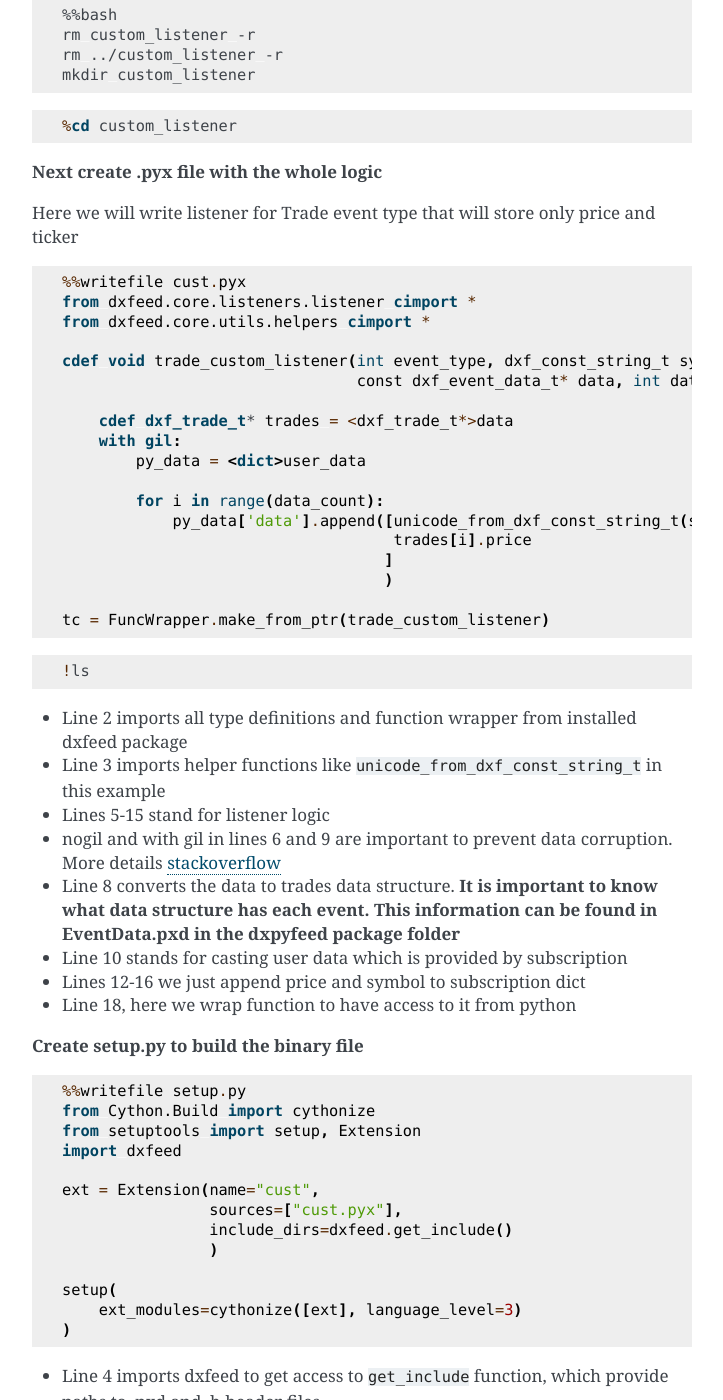
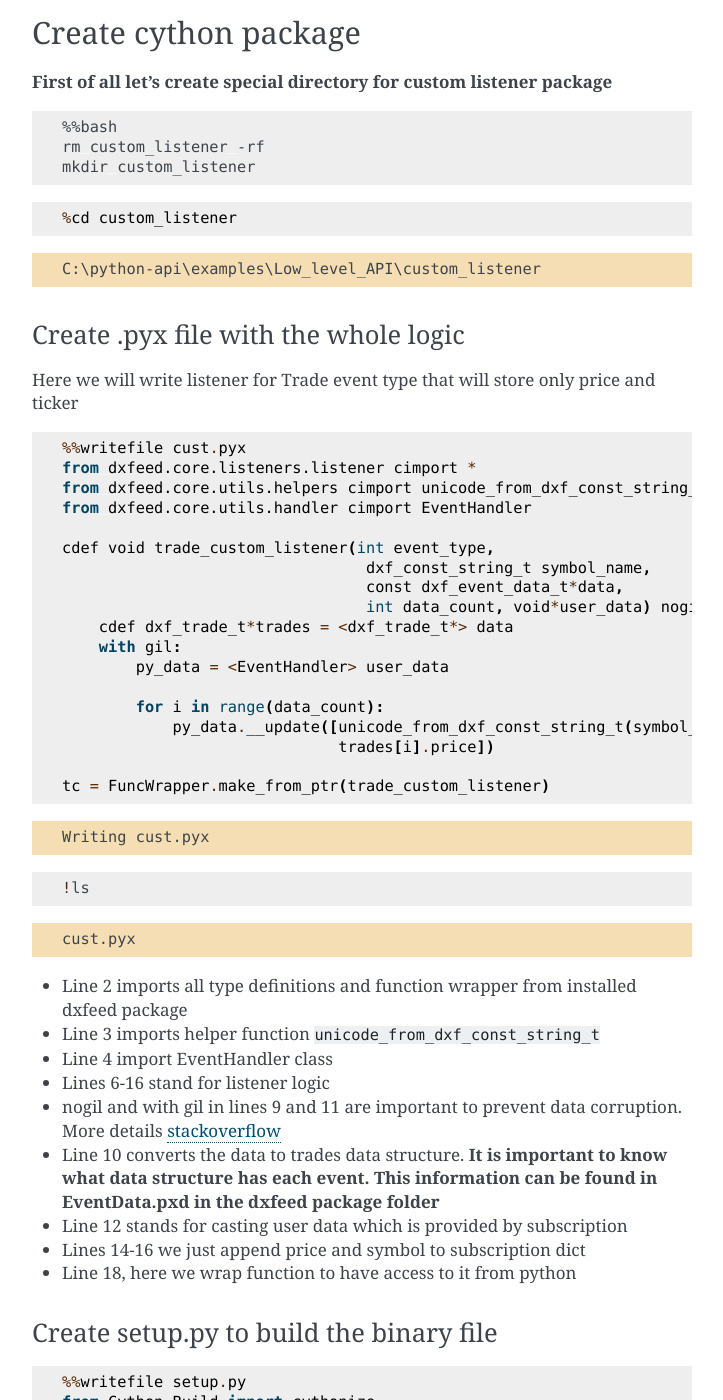
Before and after one commit to dxFeed/dxfeed-python-api, a Sphinx documentation site: the page built from docs/custom_listener.rst, in a window 1280 px wide and 1400 px high, scrolled down 411 px. Shown: the whole window, without its empty margins (388-1111 px from the left). Built offline with Sphinx 7.4.7, drawn with Linux system fonts in a browser that asks for light colours; some of the changed text lies outside the part shown.

Commit message:
[EN-1570] custom listener example

```diff
--- a/docs/custom_listener.rst
+++ b/docs/custom_listener.rst
@@ -3,19 +3,22 @@
 Custom listener
 ===============
 
-This is the tutorial, how to write custom listener
+Since dxfeed v0.4.0, there is another way to implement the logic for
+processing incoming events (see Custom Event Handler example).
+
+This tutorial is for cases that are not covered by previous tutorials.
 
 Pipeline
---------
+~~~~~~~~
 
-1. :ref:`cython-pack`
-2. :ref:`Build <build>`
-3. :ref:`Import <import>`
-
-.. _cython-pack:
+1. Create cython package
+2. Build
+3. Install
+4. Import
+5. Use!
 
 Create cython package
----------------------
+~~~~~~~~~~~~~~~~~~~~~
 
 **First of all let’s create special directory for custom listener
 package**
@@ -23,124 +26,205 @@
 .. code:: bash
 
     %%bash
-    rm custom_listener -r
-    rm ../custom_listener -r
+    rm custom_listener -rf
     mkdir custom_listener
 
-.. code:: ipython3
+.. code:: python3
 
     %cd custom_listener
 
-**Next create .pyx file with the whole logic**
+
+.. code:: text
+
+    C:\python-api\examples\Low_level_API\custom_listener
+
+
+Create .pyx file with the whole logic
+^^^^^^^^^^^^^^^^^^^^^^^^^^^^^^^^^^^^^
 
 Here we will write listener for Trade event type that will store only
 price and ticker
 
-.. code:: cython
+.. code:: python3
 
     %%writefile cust.pyx
     from dxfeed.core.listeners.listener cimport *
-    from dxfeed.core.utils.helpers cimport *
+    from dxfeed.core.utils.helpers cimport unicode_from_dxf_const_string_t
+    from dxfeed.core.utils.handler cimport EventHandler
 
-    cdef void trade_custom_listener(int event_type, dxf_const_string_t symbol_name,
-                                    const dxf_event_data_t* data, int data_count, void* user_data) nogil:
-
-        cdef dxf_trade_t* trades = <dxf_trade_t*>data
+    cdef void trade_custom_listener(int event_type,
+                                     dxf_const_string_t symbol_name,
+                                     const dxf_event_data_t*data,
+                                     int data_count, void*user_data) nogil:
+        cdef dxf_trade_t*trades = <dxf_trade_t*> data
         with gil:
-            py_data = <dict>user_data
+            py_data = <EventHandler> user_data
 
             for i in range(data_count):
-                py_data['data'].append([unicode_from_dxf_const_string_t(symbol_name),
-                                        trades[i].price
-                                       ]
-                                       )
+                py_data.__update([unicode_from_dxf_const_string_t(symbol_name),
+                                  trades[i].price])
 
     tc = FuncWrapper.make_from_ptr(trade_custom_listener)
+
+
+.. code:: text
+
+    Writing cust.pyx
+
 
 .. code:: ipython3
 
     !ls
 
+
+.. code:: text
+
+    cust.pyx
+
+
 -  Line 2 imports all type definitions and function wrapper from
    installed dxfeed package
--  Line 3 imports helper functions like
-   ``unicode_from_dxf_const_string_t`` in this example
--  Lines 5-15 stand for listener logic
--  nogil and with gil in lines 6 and 9 are important to prevent data
+-  Line 3 imports helper function ``unicode_from_dxf_const_string_t``
+-  Line 4 import EventHandler class
+-  Lines 6-16 stand for listener logic
+-  nogil and with gil in lines 9 and 11 are important to prevent data
    corruption. More details
    `stackoverflow <https://stackoverflow.com/questions/57805481/>`__
--  Line 8 converts the data to trades data structure. **It is important
+-  Line 10 converts the data to trades data structure. **It is important
    to know what data structure has each event. This information can be
-   found in EventData.pxd in the dxpyfeed package folder**
--  Line 10 stands for casting user data which is provided by
+   found in EventData.pxd in the dxfeed package folder**
+-  Line 12 stands for casting user data which is provided by
    subscription
--  Lines 12-16 we just append price and symbol to subscription dict
+-  Lines 14-16 we just append price and symbol to subscription dict
 -  Line 18, here we wrap function to have access to it from python
 
-**Create setup.py to build the binary file**
+Create setup.py to build the binary file
+^^^^^^^^^^^^^^^^^^^^^^^^^^^^^^^^^^^^^^^^
 
-.. code:: cython
+.. code:: python3
 
     %%writefile setup.py
     from Cython.Build import cythonize
     from setuptools import setup, Extension
-    import dxfeed
+    from dxfeed.core.utils.helpers import get_include
 
     ext = Extension(name="cust",
                     sources=["cust.pyx"],
-                    include_dirs=dxfeed.get_include()
+                    include_dirs=get_include()
                     )
 
     setup(
         ext_modules=cythonize([ext], language_level=3)
     )
 
+
+.. code:: text
+
+    Writing setup.py
+
+
 -  Line 4 imports dxfeed to get access to ``get_include`` function,
    which provide paths to .pxd and .h header files
 
-.. _build:
-
 Build the binary file
----------------------
+^^^^^^^^^^^^^^^^^^^^^
 
 .. code:: ipython3
 
     !python setup.py build_ext --inplace
 
+
+.. code:: text
+
+    Compiling cust.pyx because it changed.
+    [1/1] Cythonizing cust.pyx
+    running build_ext
+    building 'cust' extension
+    creating build
+    ...
+    Generating code
+    Finished generating code
+    copying build\lib.win-amd64-3.7\cust.cp37-win_amd64.pyd ->
+
+
 .. code:: ipython3
 
     !ls
 
-.. _import:
 
-Import
-------
+.. code:: text
 
-You can either import extension built on previous step or install your extension as a python package.
+    build
+    cust.c
+    cust.cp37-win_amd64.pyd
+    cust.pyx
+    setup.py
 
-.. code:: ipython3
+
+Import necessary modules
+~~~~~~~~~~~~~~~~~~~~~~~~
+
+.. code:: python3
 
     import cust
-    import dxfeed as dx
+    from dxfeed.core import DXFeedPy as dxc
+    from dxfeed.core.utils.handler import EventHandler
 
-.. code:: ipython3
+Create Custom Event Handler
+~~~~~~~~~~~~~~~~~~~~~~~~~~~
 
-    con = dx.dxf_create_connection()
-    sub = dx.dxf_create_subscription(con, 'Trade')
+See Custom Event Handler tutorial for more details
 
-Attach custom listener, specifying the columns
+.. code:: python3
 
-.. code:: ipython3
+    class CustomHandler(EventHandler):
+        def __init__(self):
+            self.data = list()
 
-    dx.dxf_attach_custom_listener(sub, cust.tc, ['Symbol', 'Price'])
-    dx.dxf_add_symbols(sub, ['AAPL', 'MSFT'])
+        def update(self, event):
+            self.data.append(event)
 
-After some time you will get the data.
+        def get_data(self):
+            return self.data
 
-.. code:: ipython3
+.. code:: python3
 
-    sub.get_data()
+    con = dxc.dxf_create_connection()
+    sub = dxc.dxf_create_subscription(con, 'Trade')
 
-.. code:: ipython3
+Attach custom handler
 
-    dx.dxf_detach_listener(sub)
+.. code:: python3
+
+    handler = CustomHandler()
+    sub.set_event_handler(handler)
+
+Attach custom listener
+
+.. code:: python3
+
+    dxc.dxf_attach_custom_listener(sub, cust.tc, ['Symbol', 'Price'])
+    dxc.dxf_add_symbols(sub, ['AAPL', 'MSFT'])
+
+Get data
+
+.. code:: python3
+
+    handler.get_data()[-5:]
+
+
+
+
+.. code:: text
+
+    [['AAPL', 335.23],
+     ['AAPL', 335.23],
+     ['AAPL', 335.23],
+     ['MSFT', 186.71],
+     ['MSFT', 186.71]]
+
+
+
+.. code:: python3
+
+    dxc.dxf_detach_listener(sub)
```
Also changed, not shown: 1 other file.
